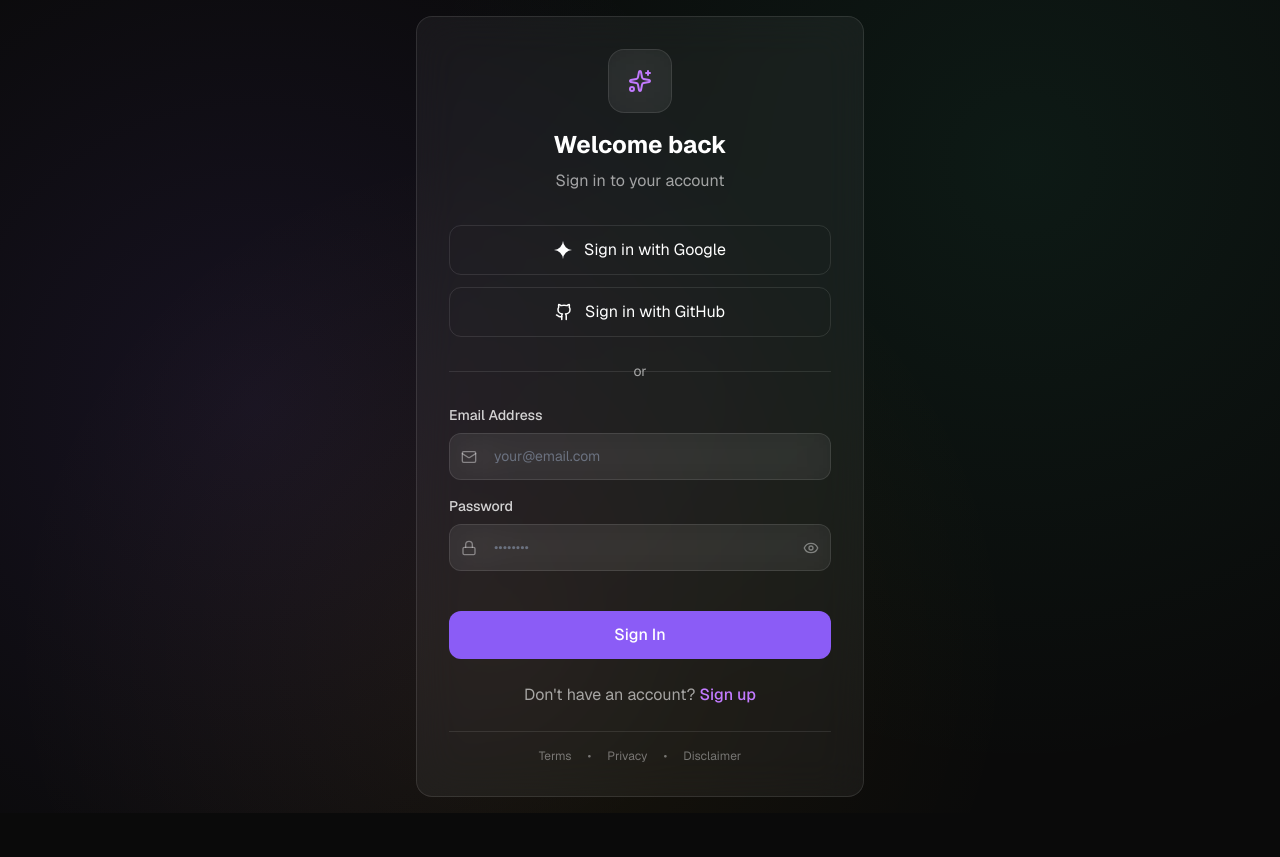
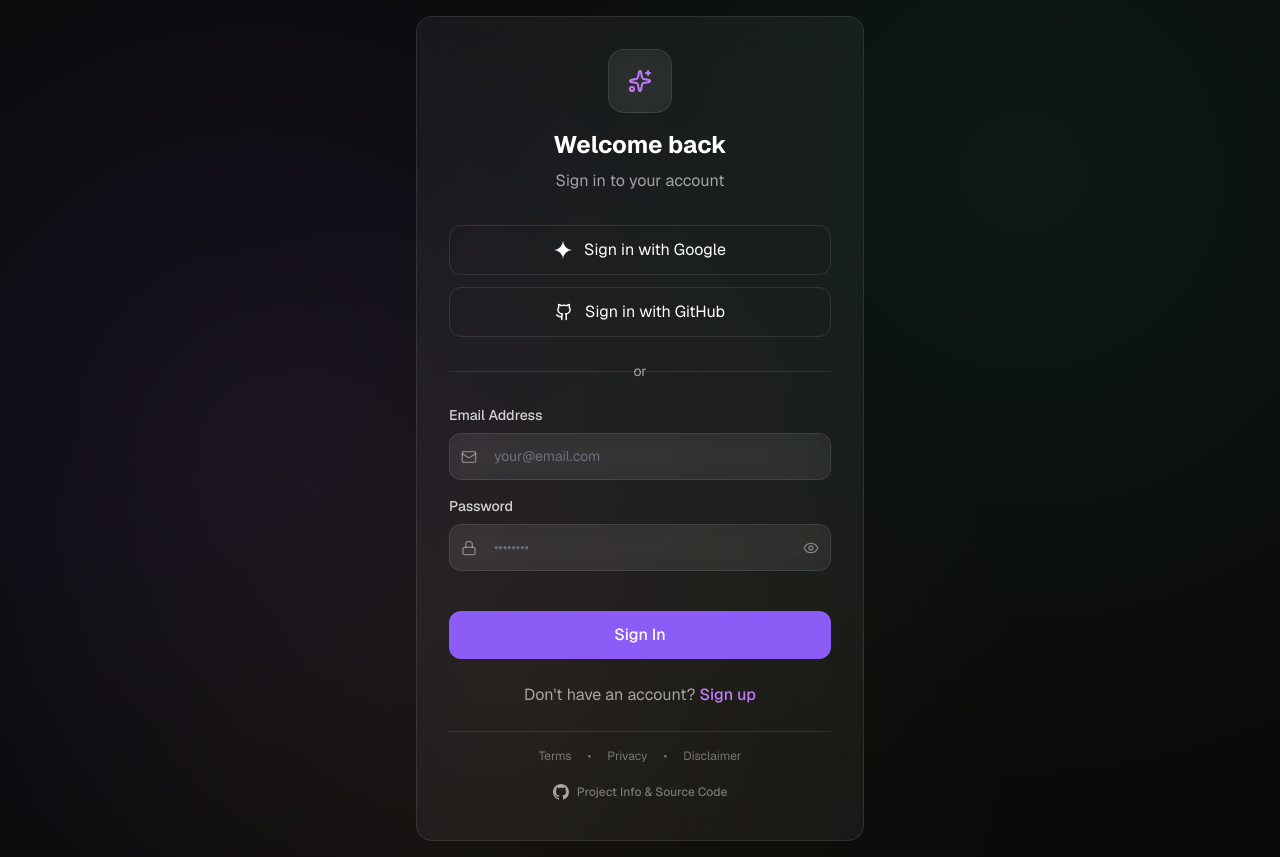
Before and after one commit to lulkebit/t3-cloneathon, a Next.js app: page /login in a window 1280 px wide. Before the commit the page ends 813 px from the top, so only its background shows below. Built offline with nearby package versions, Linux system fonts and the light colour scheme; no server answers.

Commit message:
Add Project Info & Source Code links to Login and Settings pages with animations

```diff
--- a/src/app/login/page.tsx
+++ b/src/app/login/page.tsx
@@ -349,7 +349,7 @@
             transition={{ delay: 1.2 }}
             className="mt-6 pt-4 border-t border-white/10 text-center"
           >
-            <div className="flex justify-center gap-4 text-xs text-white/40">
+            <div className="flex justify-center gap-4 text-xs text-white/40 mb-3">
               <a
                 href="/nutzungsbedingungen"
                 className="hover:text-white/60 transition-colors"
@@ -371,6 +371,30 @@
                 Disclaimer
               </a>
             </div>
+            <motion.div
+              initial={{ opacity: 0, y: 10 }}
+              animate={{ opacity: 1, y: 0 }}
+              transition={{ delay: 1.3 }}
+              className="flex justify-center"
+            >
+              <motion.a
+                href="https://github.com/lulkebit/t3-cloneathon"
+                target="_blank"
+                rel="noopener noreferrer"
+                className="inline-flex items-center gap-2 px-3 py-2 text-white/40 hover:text-white/70 transition-all duration-200 hover:bg-white/5 rounded-lg"
+                whileHover={{ scale: 1.05 }}
+                whileTap={{ scale: 0.95 }}
+              >
+                <Image
+                  src="/logos/github.svg"
+                  alt="GitHub"
+                  width={16}
+                  height={16}
+                  className="brightness-0 invert opacity-60"
+                />
+                <span className="text-xs font-medium">Project Info & Source Code</span>
+              </motion.a>
+            </motion.div>
           </motion.div>
         </motion.div>
       </motion.div>
--- a/src/app/settings/page.tsx
+++ b/src/app/settings/page.tsx
@@ -170,7 +170,7 @@
                 </span>
               </motion.button>
 
-              <div className="pt-2 border-t border-white/5">
+              <div className="pt-2 border-t border-white/5 space-y-3">
                 <div className="flex justify-center gap-3 text-xs text-white/30">
                   <a
                     href="/nutzungsbedingungen"
@@ -193,6 +193,26 @@
                     Disclaimer
                   </a>
                 </div>
+                <motion.div
+                  className="flex justify-center"
+                  initial={{ opacity: 0, y: 10 }}
+                  animate={{ opacity: 1, y: 0 }}
+                  transition={{ delay: 0.3 }}
+                >
+                  <motion.a
+                    href="https://github.com/lulkebit/t3-cloneathon"
+                    target="_blank"
+                    rel="noopener noreferrer"
+                    className="inline-flex items-center gap-2 px-2 py-1.5 text-white/30 hover:text-white/60 transition-all duration-200 hover:bg-white/5 rounded-md text-xs"
+                    whileHover={{ scale: 1.05 }}
+                    whileTap={{ scale: 0.95 }}
+                  >
+                    <svg width="14" height="14" viewBox="0 0 24 24" fill="currentColor" className="opacity-70">
+                      <path d="M12 0c-6.626 0-12 5.373-12 12 0 5.302 3.438 9.8 8.207 11.387.599.111.793-.261.793-.577v-2.234c-3.338.726-4.033-1.416-4.033-1.416-.546-1.387-1.333-1.756-1.333-1.756-1.089-.745.083-.729.083-.729 1.205.084 1.839 1.237 1.839 1.237 1.07 1.834 2.807 1.304 3.492.997.107-.775.418-1.305.762-1.604-2.665-.305-5.467-1.334-5.467-5.931 0-1.311.469-2.381 1.236-3.221-.124-.303-.535-1.524.117-3.176 0 0 1.008-.322 3.301 1.23.957-.266 1.983-.399 3.003-.404 1.02.005 2.047.138 3.006.404 2.291-1.552 3.297-1.23 3.297-1.23.653 1.653.242 2.874.118 3.176.77.84 1.235 1.911 1.235 3.221 0 4.609-2.807 5.624-5.479 5.921.43.372.823 1.102.823 2.222v3.293c0 .319.192.694.801.576 4.765-1.589 8.199-6.086 8.199-11.386 0-6.627-5.373-12-12-12z"/>
+                    </svg>
+                    <span className="font-medium">Project Info & Source Code</span>
+                  </motion.a>
+                </motion.div>
               </div>
             </div>
           </motion.div>
--- a/src/components/MultiModelSelector.tsx
+++ b/src/components/MultiModelSelector.tsx
@@ -278,8 +278,6 @@
                               </div>
                             </div>
                           </div>
-
-
                       </button>
                     );
                   })}
@@ -309,7 +307,7 @@
             <button
               onClick={onClose}
               disabled={selectedModels.length === 0}
-              className={`px-8 py-3 rounded-2xl font-semibold transition-all duration-200 ${
+              className={`cursor-pointer px-8 py-3 rounded-2xl font-semibold transition-all duration-200 ${
                 selectedModels.length === 0
                   ? 'bg-white/5 text-white/40 cursor-not-allowed'
                   : 'bg-purple-500 text-white hover:bg-purple-600 hover:shadow-lg hover:shadow-purple-500/25'
```
Also changed, not shown: public/logos/github.svg (added).
